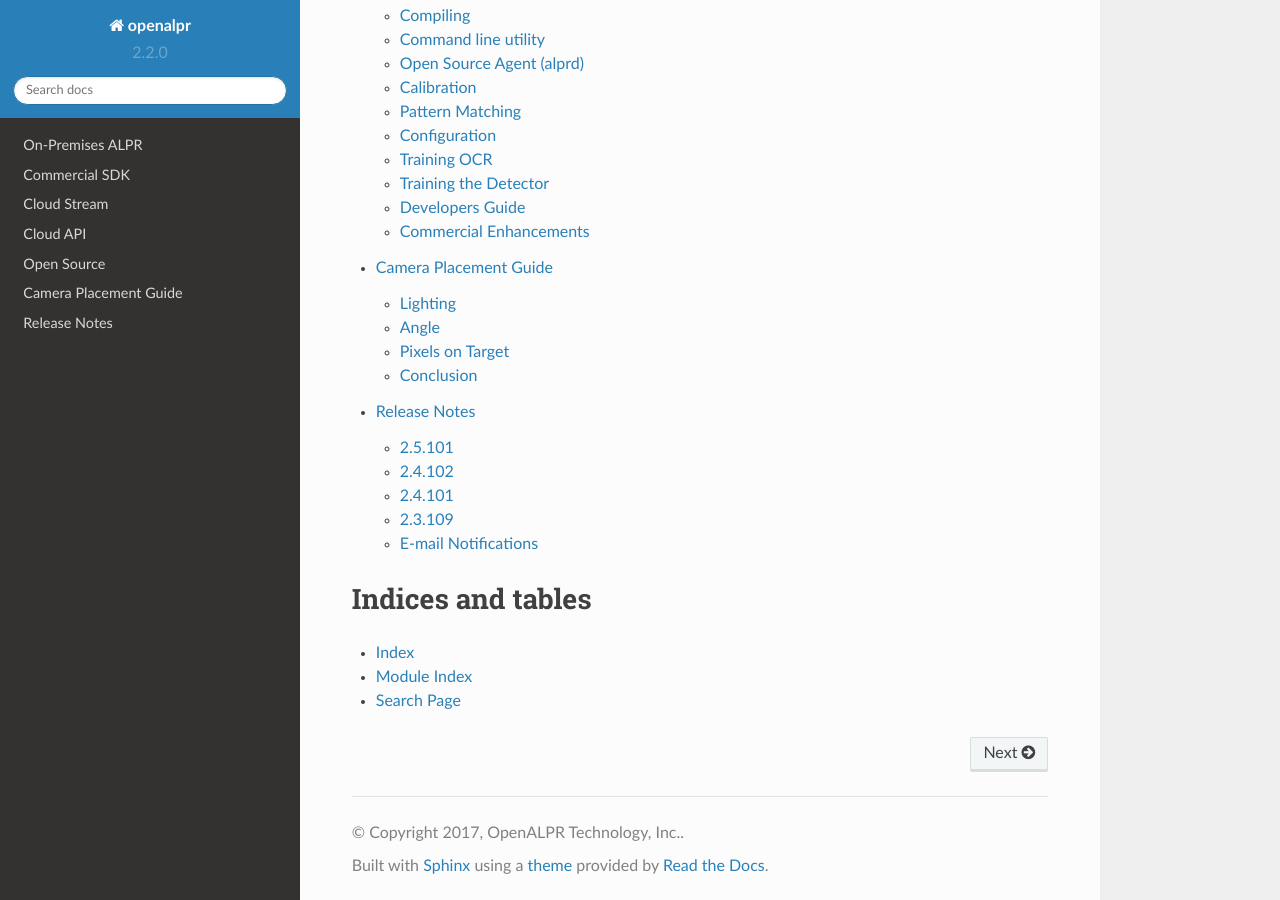
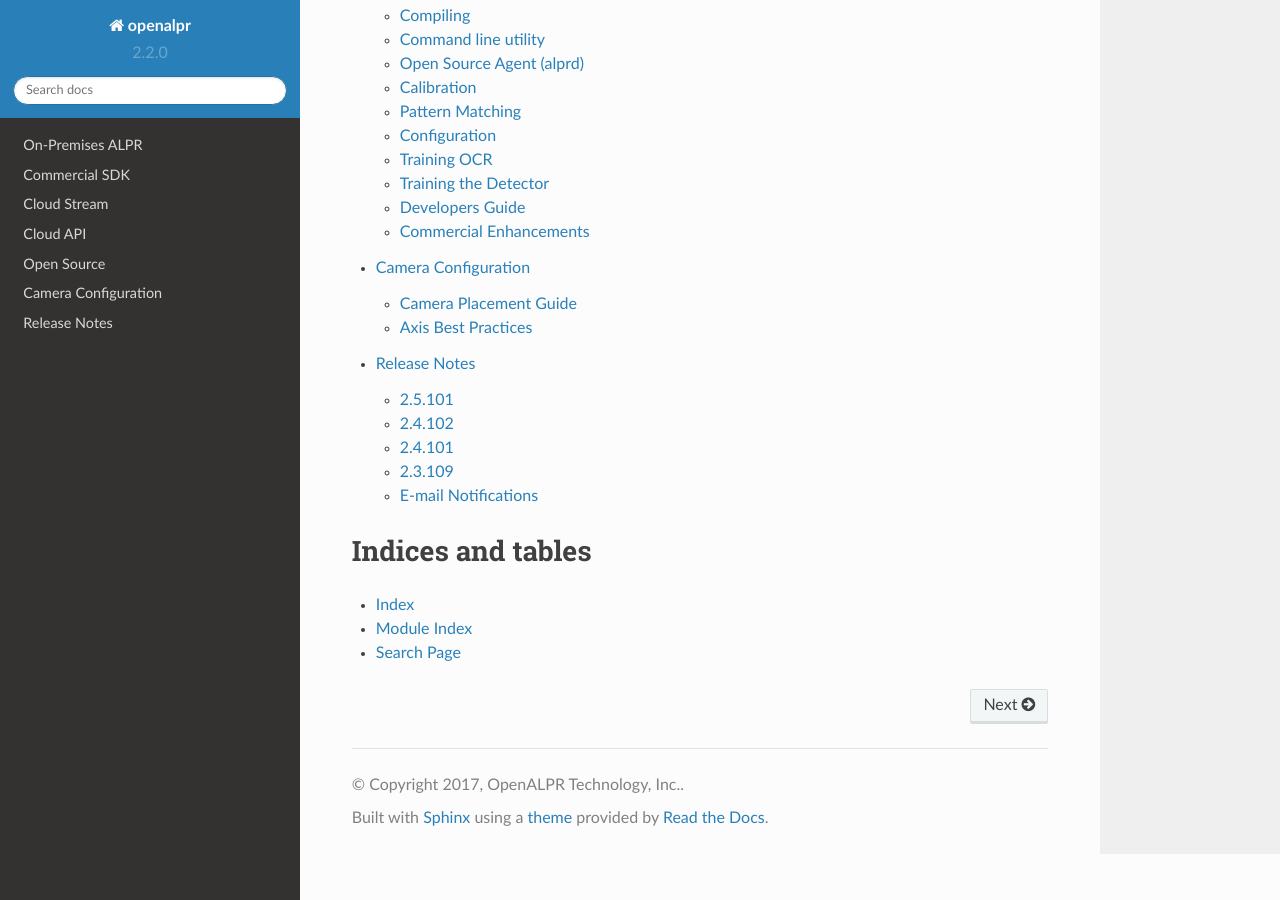
Before and after one commit to openalpr/doc, a Sphinx documentation site: the page built from source/index.rst, in a window 1280 px wide and 900 px high, scrolled down 1112 px. Built offline with Sphinx 7.4.7 and the Read the Docs theme 2.0.0, drawn with Linux system fonts in a browser that asks for light colours; some of the changed lines change nothing that is shown.

Commit message:
Updated camera configuration guide

```diff
--- a/source/camera_placement.rst
+++ b/source/camera_placement.rst
@@ -1,8 +1,13 @@
+
+****************************
+Camera Configuration
+****************************
+
+
 .. _camera_placement:
 
-****************************
 Camera Placement Guide
-****************************
+--------------------------
 
 "How accurate is your LPR system?" This is one of the most common questions we are asked at OpenALPR, as well as the most difficult to answer. License plate recognition accuracy is highly dependent on the input video. If the camera was properly set up, precision is likely. Conversely, results may be ambiguous if the camera did not clearly capture license plates.
 
@@ -81,3 +86,108 @@
 ============
 
 Following this guide will optimize your results with OpenALPR. Sign up today and try it out on your cameras. If you have any questions or need help reviewing your configuration for possible improvements, don't hesitate to `let us know! <http://www.openalpr.com/contact.html>`_
+
+
+
+Axis Best Practices
+------------------------
+
+Camera Positioning
+====================
+
+Mount the camera at a maximum range of 40 pixels per foot (or 131 pixels per meter) to ensure enough pixels on target (divide the horizontal camera resolution by 40 or 131 = maximum distance in feet/meter respectively). Use the pixel counter feature (see Focus & Zoom settings) to ensure at least 100 horizontal pixels (USA) or 150 (EU) and at least 80 vertical pixels on the plate.
+
+Keep the angle of capture less than 40 degrees horizontally and vertically. The more you can minimize the angle the better the results will be.  If possible mount the camera high enough and angled slightly downward so as to avoid direct headlight/taillight and solar roof/hood/boot glare.
+
+
+  .. figure:: images/camera_setup/axis-verticalmount.png
+      :scale: 100%
+      :alt: Maximum Vertical Angle
+
+      Maximum Vertical Angle
+
+  .. figure:: images/camera_setup/axis-horizontalmount.png
+      :scale: 100%
+      :alt: Maximum Horizontal Angle
+
+      Maximum Horizontal Angle
+
+  .. figure:: images/camera_setup/axis-idealmount.png
+      :scale: 100%
+      :alt: Ideal Horizontal Angle
+
+      Ideal Horizontal Angle
+
+
+Camera Settings
+====================
+
+  - **Resolution/Frame Rate** = 1080p (1920x1080) or 720p (1280x720) and 20 frames per second are a good starting point.
+
+  - **Compression** = 20.  A lower setting will produce better image quality.
+
+  - **Zipstream** = Off
+
+  - **Camera Capture Mode**
+
+    - WDR = Off.  This feature adds too much noise to the image which affects accuracy.
+
+  - **Image Appearance**
+
+    - Color level = 50
+    - Brightness = 50
+    - Sharpness = 60
+    - Contrast = 70
+    - Local Contrast = 55
+
+  - **White Balance**
+
+    - White balance = Automatic
+    - White balance window = Automatic
+
+  - **Wide Dynamic Range**
+
+    - Enable Dynamic Contrast = No checkmark
+
+  - **Exposure Settings**
+
+    - Exposure value = 70
+    - Exposure control = Automatic
+    - Maximum exposure Time =1/1000
+    - Enable backlight compensation = Unchecked
+    - Exposure zone = Auto
+    - Shutter = Fixed 1/2000 - for slow speed; 1/4000 for highway speed.
+    - Gain = Auto
+    - Max Gain = 24 db.  Avoid excessive gain settings which will add noise to the image.
+
+  - **Image Settings**
+
+    - Enable automatic iris adjustment = check
+
+  - **Day/Night**
+
+    - IR cut filter = On (Day), Off (Night) *if* NOT using an Event Action rule below = Auto.
+
+  - **IR Illumination**
+
+    - Enable IR illumination = check
+    - Synchronize IR illumination with Day/Night = On *if* using Auto IR cut filter. Off *if* using an Event Action rule below.
+
+
+Event Action Rules:
+====================
+
+Enable Event Action Rules to ensure IR cut filter is off and built-in IR illuminator (if equipped) is active during the night time or when lighting conditions warrant its use.  See two Action Rule examples:
+
+  .. figure:: images/camera_setup/axis-actionrule1.png
+      :scale: 100%
+      :alt: Action Rule Configuration
+
+  .. figure:: images/camera_setup/axis-actionrule2.png
+      :scale: 100%
+      :alt: Action Rule Configuration
+
+Actions
+**Day/Night Vision Mode** - Sets Auto mode, day mode or night mode. When this mode is selected, the Action Rule will switch the IR cut filter to Auto mode (depending on lighting conditions), to Day mode (IR cut filter on) or to Night mode (IR cut filter off). Note that the IR cut filter setting in Video & Audio > Camera Settings page must not be set to Auto.
+
+**IR Illumination** - Turns on the built-in Infrared (IR) light illuminator. It can be used in an Action Rule to turn on the IR light illuminator so that the camera can perform video surveillance in areas with low light, without requiring addition of external lighting.
```
